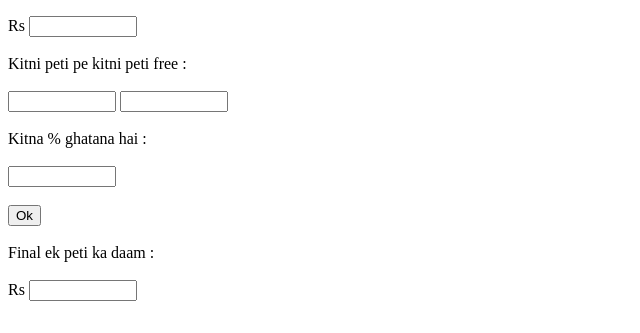
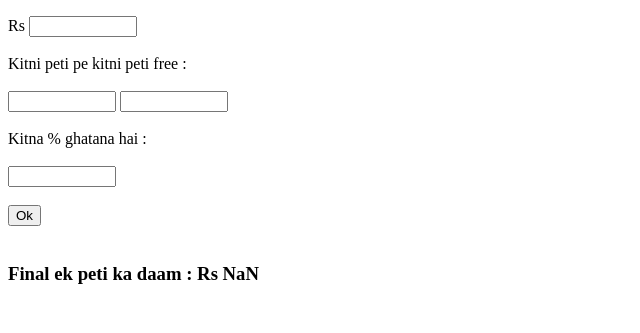
Before and after one commit to priyanshu938/Peti-Calculator, a plain HTML site: page index.html in a window 1280 px wide. Both pictures are taken after a click on the button "Ok". Shown: the part 79-412 px from the top of the page, without its empty margins (0-640 px from the left). Drawn offline with Linux system fonts and the light colour scheme.

Commit message:
more formatting done

```diff
--- a/index.html
+++ b/index.html
@@ -20,8 +20,8 @@
       <br /><br />
       <input type="button" value="Ok" onClick="finalEkPetiKaRate()" />
       <br /><br />
-      <label for="">Final ek peti ka daam :</label><br><br>
-     <label>Rs </label> <input type="number" id="e" value="" style="width:100px;" />
+      <!-- <label for="">Final ek peti ka daam :</label><br><br> -->
+     <h3 id="e"></h3>
     </form>
     <script>
       function finalEkPetiKaRate() {
@@ -33,7 +33,7 @@
         const g = (100 - d) / 100;
         const e = a * b * g;
         const output = (e / f).toFixed(2);
-        document.getElementById("e").value = output;
+        document.getElementById("e").textContent = "Final ek peti ka daam : Rs "+output;
       }
     </script>
   </body>
```
